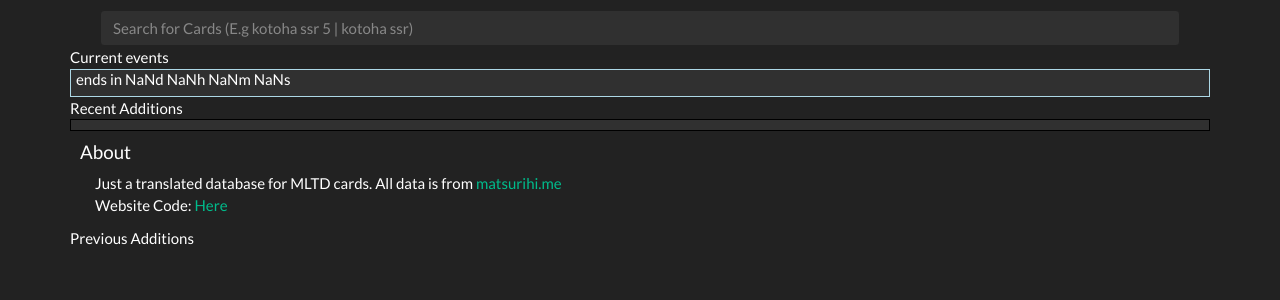
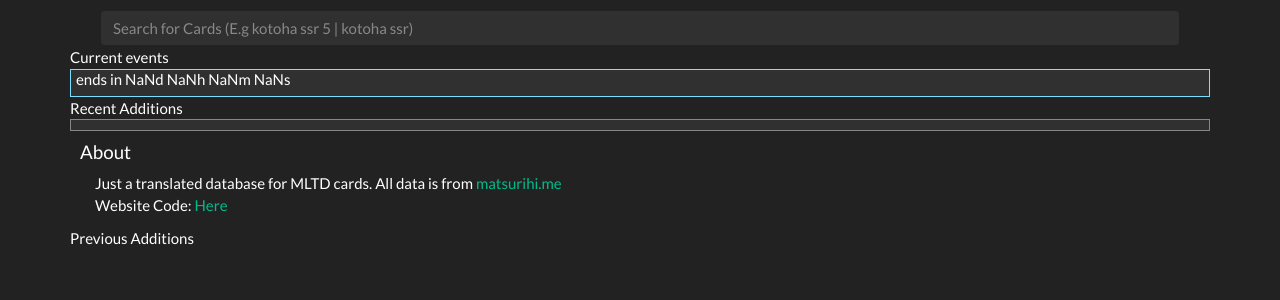
Before and after one commit to EthanSk13s/miriondb, a Flask app: template mirion/templates/main.html in a window 1280 px wide. Shown: the part 71-371 px from the top of the page. Run offline with Flask 2, Linux system fonts and the light colour scheme; the template is opened without the code that fills it, so the values that code supplies are empty; some libraries are stand-ins or nearby versions.

Commit message:
adjust container colors

```diff
--- a/mirion/static/css/main.css
+++ b/mirion/static/css/main.css
@@ -1,11 +1,15 @@
 .row.event-container {
-    border: 1px solid lightblue;
+    border: 1px solid rgb(123, 222, 255);
     background: #303030;
 }
 
 .row.additions-container {
-    border: 1px solid black;
+    border: 1px solid rgb(134, 134, 134);
     background: #303030;
+}
+
+.row.additions-container.previous {
+    border: 1px solid rgb(44, 44, 44);
 }
 
 .header {
--- a/mirion/templates/main.html
+++ b/mirion/templates/main.html
@@ -47,7 +47,7 @@
         <div class="row">
             {{ cards[0].release }}
         </div>
-        <div class="row additions-container">
+        <div class="row additions-container previous">
             {{ card.card_list(cards) }}
         </div>
         {% endfor %}
```
